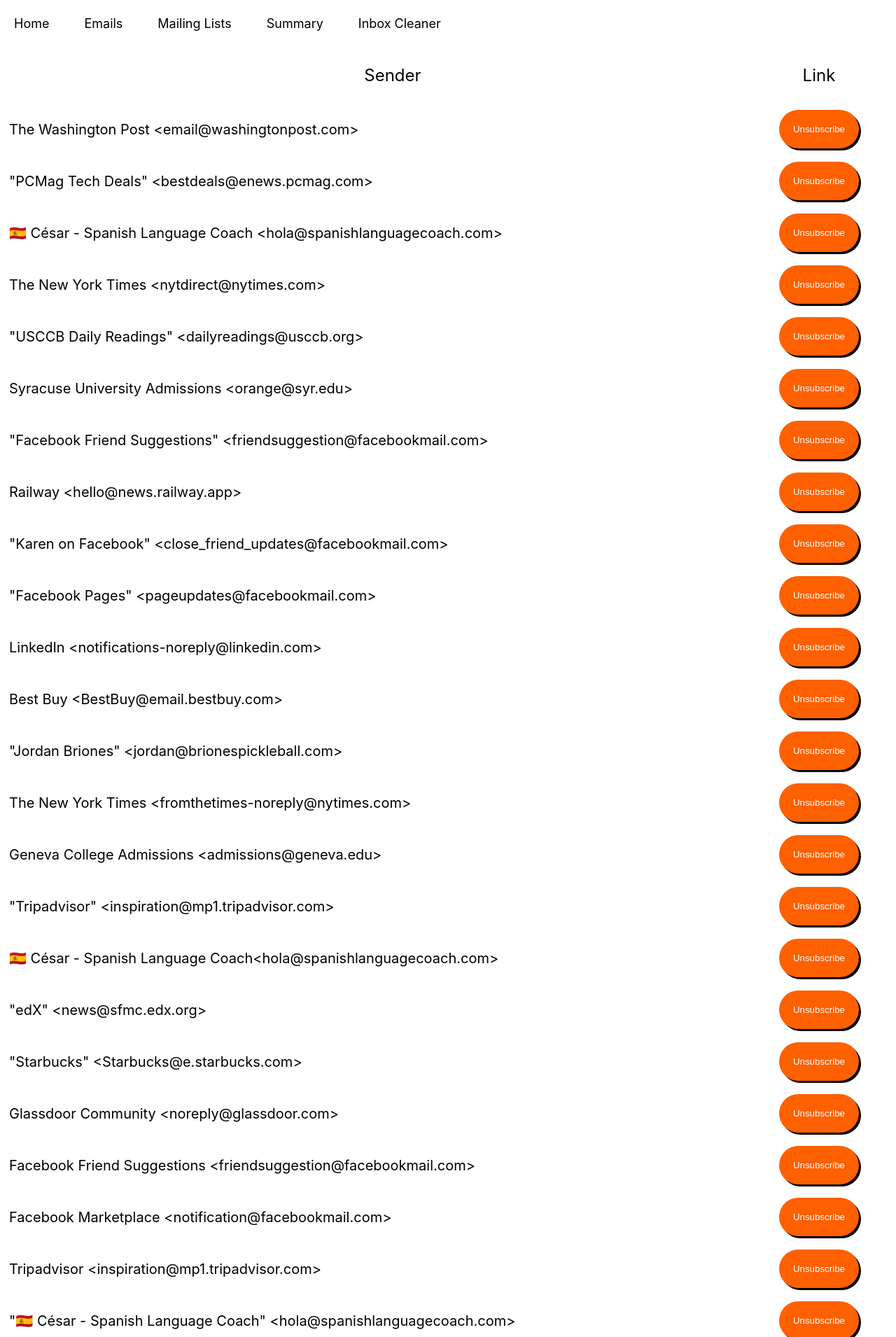
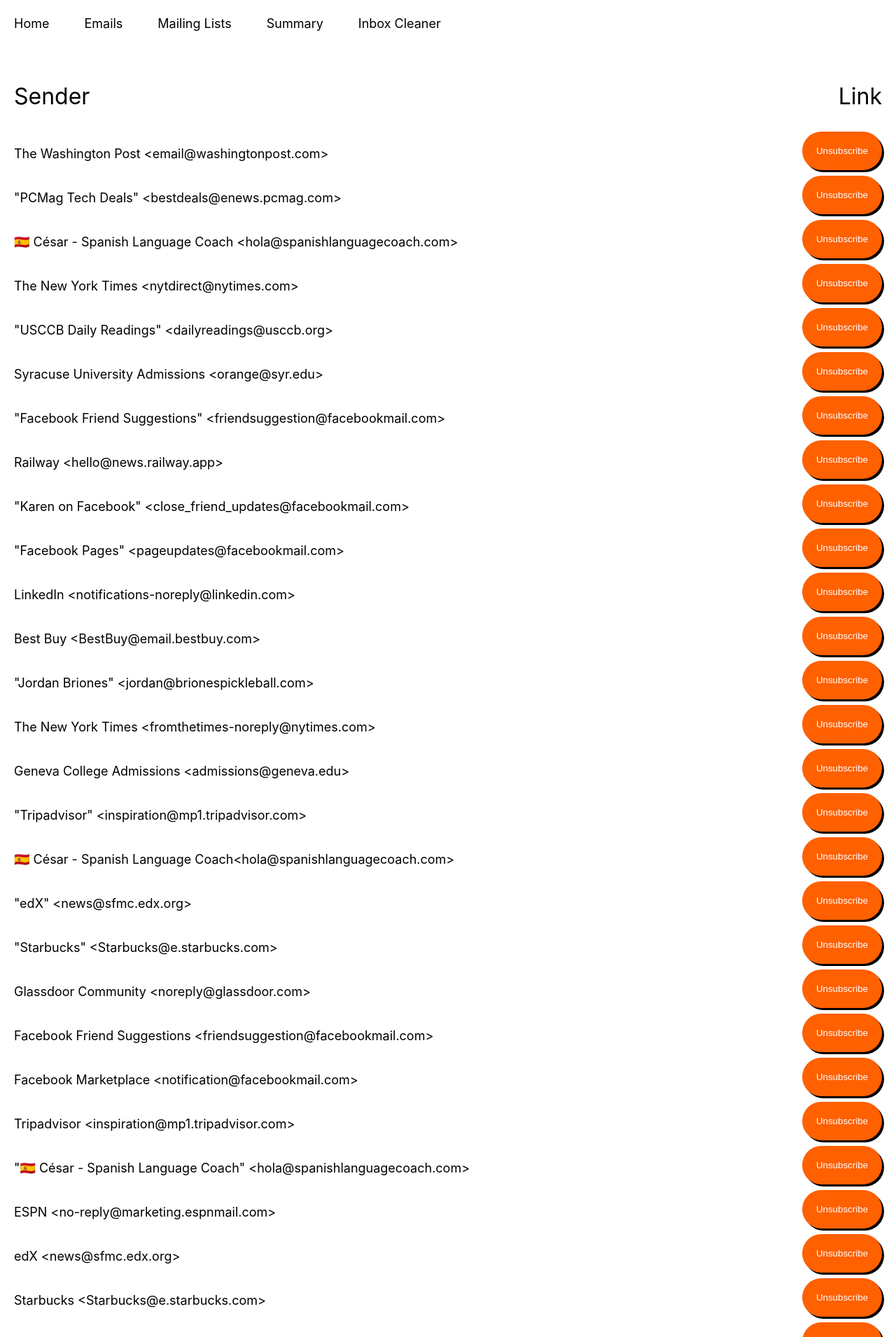
Before and after one commit to DenverDawgs18/MailMind2, a Flask app: page /unsubs in a window 1280 px wide. Shown: the top 1910 px of the page at 70% size. Run offline with Flask 3, Linux system fonts and the light colour scheme; a user stored in the database is signed in; parts of the project's set-up code (start-up, migrations or seed data) failed here and were passed over; some libraries are stand-ins or nearby versions.

Commit message:
Made mailing lists responsive by swapping over to flex instead of table

```diff
--- a/static/clean.js
+++ b/static/clean.js
@@ -1,5 +1,6 @@
 document.addEventListener("DOMContentLoaded", function () {
-    if (window.innerWidth < 600) {
+
+    if (this.documentElement.clientWidth < 600) {
         document.querySelectorAll('.sender').forEach(el => {
         el.innerHTML = el.innerHTML.replace(/&lt;/, '<br><br>&lt;');
         });
--- a/static/unsub.css
+++ b/static/unsub.css
@@ -1,7 +1,7 @@
-.unsubs,.unsubwrapper{
+.unsubs{
     display: flex;
     flex-direction: column;
-    align-items: start;
+    padding: 20px;
 }
 .unsub{
     padding: 20px;
@@ -11,8 +11,8 @@
     border-radius: 50px;
     box-shadow: 3px 3px black;
 }
-.sender{
-    font-size: 20px;
+.header{
+    font-size: 32px;
     font-weight: normal;
 }
 .unsubheader{
@@ -20,28 +20,26 @@
     width: 100%;
     justify-content: space-between;
 }
-.header{
-    font-weight: normal;
-}
-.analyze{
-    font-size: 16px;
-    padding: 20px;
-    border-radius: 50px;
-    border: 3px solid black;
-    box-shadow: 3px 3px black;
-    background-color: orange;
-
-}
 .overflow{
     overflow-x: auto;
     padding-right: 50px;
     padding-left: 10px;
 }
-@media (max-width: 800px) {
+.sender{
+    font-size: 18px;
+}
+.unsubwrapper{
+    display: flex;
+    justify-content: space-between;
+}
+@media (max-width: 600px) {
     .sender{
         font-size: 14px;
     }
     .unsub{
         padding: 10px;
     }
+    .header{
+        font-size: 18px;
+    }
 }
--- a/static/unsub.js
+++ b/static/unsub.js
@@ -12,14 +12,22 @@ for (let i = 0; i < unsubs.length; i++){
         .then(response => response.json())
         .then(data => {
             if (data.status === "success") {
-                const row = unsubs[i].closest("tr");
+                const row = unsubs[i].closest("div");
                 if (row) row.remove();
-                                const remainingRows = document.querySelectorAll("table tr").length;
+                                const remainingRows = document.querySelectorAll(".unsubwrapper").length;
                 if (remainingRows <= 1) {
-                    document.querySelector(".unsubwrapper").innerHTML = "<p>No unsubscribes left.</p>";
+                    document.querySelector(".unsubmsg").innerHTML = "<p>No unsubscribes left.</p>";
                 }
             }
 
         })
     })
 }
+document.addEventListener("DOMContentLoaded", function () {
+    if (this.documentElement.clientWidth < 600) {
+
+        document.querySelectorAll('.sender').forEach(el => {
+        el.innerHTML = el.innerHTML.replace(/&lt;/, '<br><br>&lt;');
+        });
+}
+})
--- a/static/upload.css
+++ b/static/upload.css
@@ -48,7 +48,7 @@
 body{
     min-height: 100%;
 }
-@media (max-width: 400px) {
+@media (max-width: 600px) {
     .senderwrapper{
         flex-direction: column;
         align-items: center;
--- a/templates/unsubs.html
+++ b/templates/unsubs.html
@@ -15,7 +15,7 @@
         <a href="{{url_for('summary')}}">Summary</a>
         <a href="{{url_for('email_cleaner')}}">Inbox Cleaner</a>
     </div>
-
+    <!--
     <div class="unsubwrapper">
         <div class="overflow">
             <table>
@@ -25,28 +25,29 @@
             </tr>
             {% for unsub in unsubs %}
                 <tr>
-                    <td><p class="sender">{{unsub.sender}}</p></td>
+                    <td><p class="sender">{{unsub.sender}}</p>
                     <td><a href="{{unsub.link}}" target="_blank"><button data-sender="{{unsub.sender}}" class="unsub">Unsubscribe</button></a></td>
                 </tr>
             {% endfor %}
         </table>
         </div>
     </div>
-    <!--
+-->
+
     <div class="unsubs">
         <div class="unsubheader">
-                <h1 class="sender">Sender</h1>
-                <h1 class="sender">Email</h1>
-                <h1 class="sender">Link</h1>
+            <h2 class="header">Sender</h1>
+            <h2 class="header">Link</h1>
         </div>
         {% for unsub in unsubs %}
-                <div class="unsub">
-                    <h1 class="sender">{{unsub.sender}}</h1>
-                    <a href="{{unsub.link}}">Unsubscribe</a>
+            <div class="unsubwrapper">
+                <p class="sender">{{unsub.sender}}</p>
+                <a href="{{unsub.link}}" target="_blank"><button data-sender="{{unsub.sender}}" class="unsub">Unsubscribe</button></a>
             </div>
         {% endfor %}
+        <div class="unsubmsg"></div>
     </div>
-    -->
+
     <script src="/static/unsub.js"></script>
 </body>
 </html>
```
Also changed, not shown: instance/database.db. Lines whose indentation alone changed are shown as unchanged.
